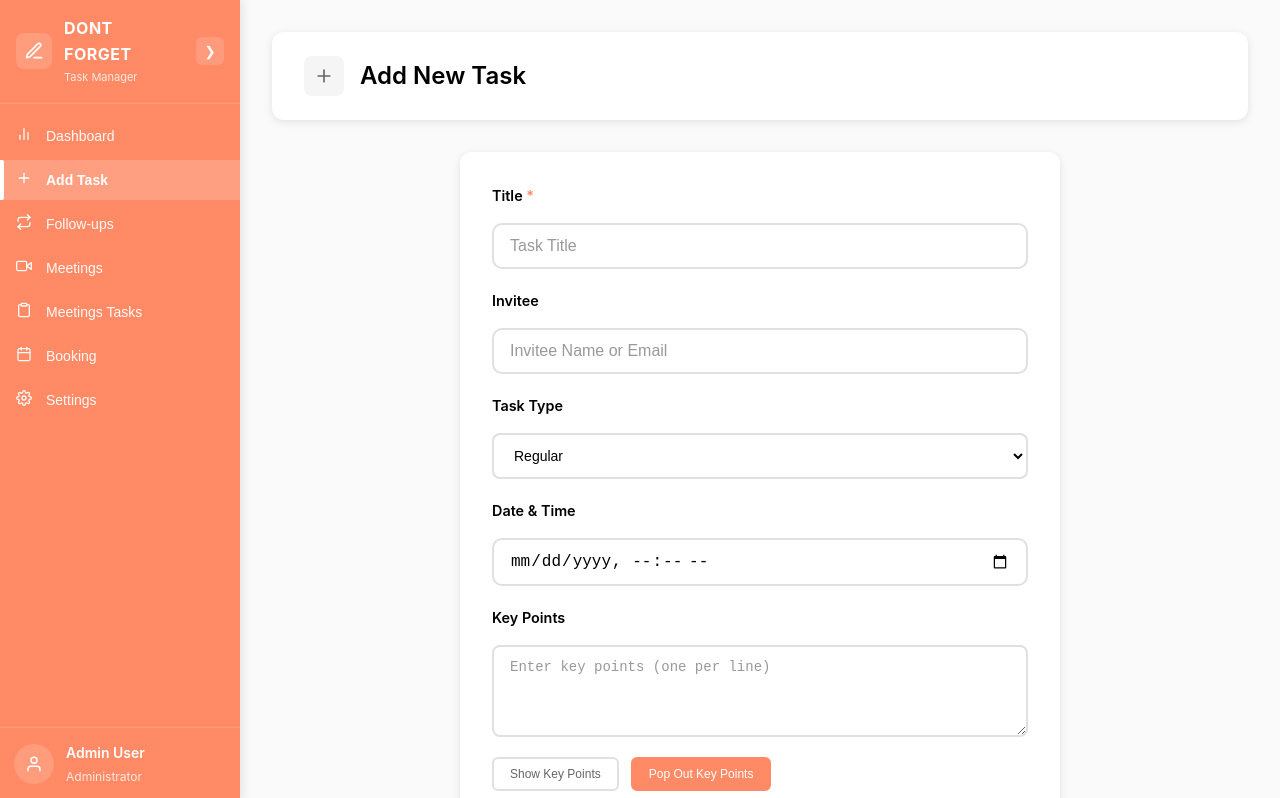
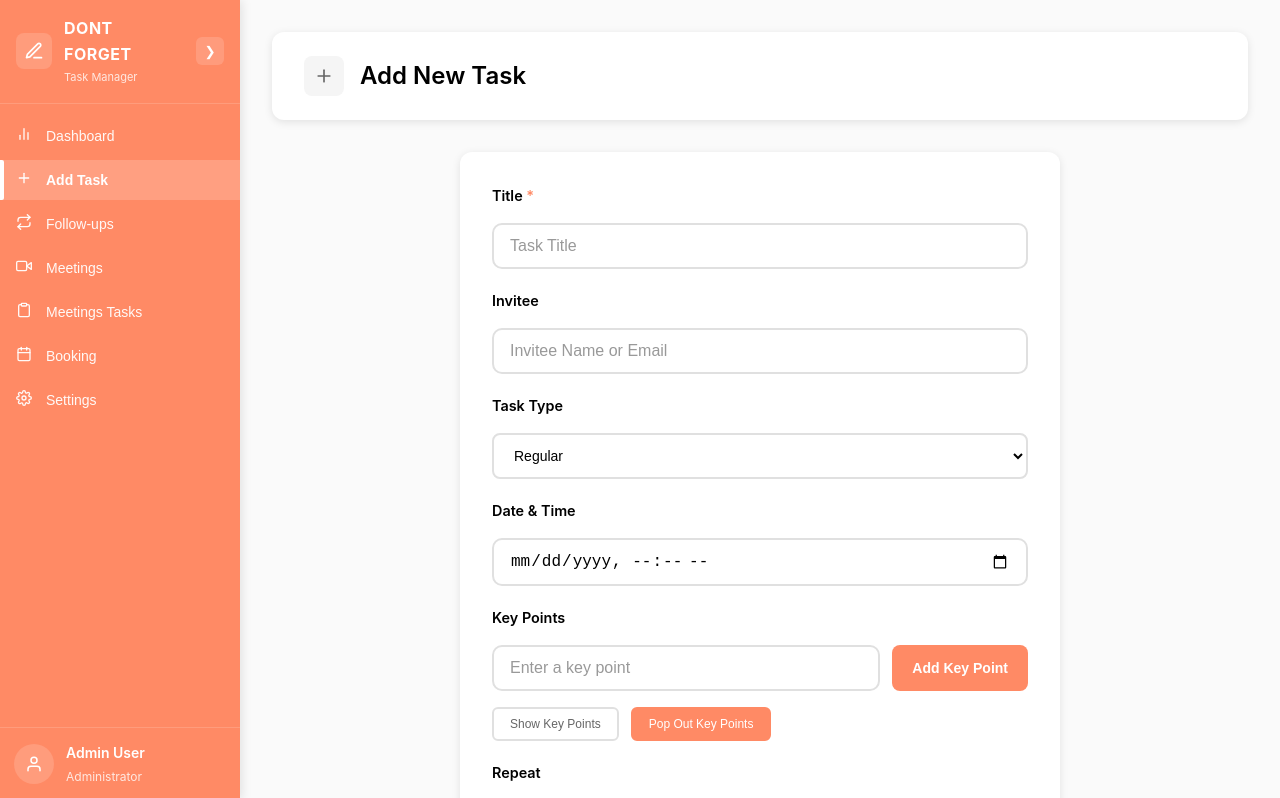
Before and after one commit to ZainManzoor2003/Dont-Forget-Tasks, a React (Vite) app in the folder client/: page /dashboard/add-task in a window 1280 px wide. Shown: the top 798 px of the page. Built offline with nearby package versions, Linux system fonts and the light colour scheme.

Commit message:
added bullet points

```diff
--- a/client/src/components/AddTask.css
+++ b/client/src/components/AddTask.css
@@ -111,6 +111,36 @@
 .key-points-container {
   position: relative;
 }
+
+.key-points-input-container {
+  display: flex;
+  gap: 12px;
+  margin-bottom: 16px;
+}
+
+.key-points-input-container .form-input {
+  flex: 1;
+}
+
+.add-key-point-btn {
+  background: var(--coral-orange);
+  color: white;
+  border: none;
+  padding: 12px 20px;
+  border-radius: 8px;
+  font-size: 14px;
+  font-weight: 600;
+  cursor: pointer;
+  transition: all 0.2s ease;
+  white-space: nowrap;
+}
+
+.add-key-point-btn:hover {
+  background: #e55a2b;
+  transform: translateY(-1px);
+  box-shadow: 0 4px 8px rgba(255, 112, 67, 0.3);
+}
+
 
 .key-points-actions {
   display: flex;
@@ -297,12 +327,14 @@
 
 .key-points-popup .panel-content {
   padding: 0;
+  text-align: left;
 }
 
 .key-points-list {
   list-style: none;
   padding: 10px;
   margin: 0;
+  text-align: left;
 }
 
 .key-points-list li {
@@ -459,4 +491,12 @@
   .key-points-actions {
     flex-direction: column;
   }
+
+  .key-points-input-container {
+    flex-direction: column;
+  }
+
+  .add-key-point-btn {
+    width: 100%;
+  }
 }
--- a/client/src/components/AddTask.jsx
+++ b/client/src/components/AddTask.jsx
@@ -22,6 +22,8 @@ const AddTask = () => {
 
   const [showKeyPointsPanel, setShowKeyPointsPanel] = useState(false);
   const [showKeyPointsPopup, setShowKeyPointsPopup] = useState(false);
+  const [keyPointsList, setKeyPointsList] = useState([]);
+  const [currentKeyPoint, setCurrentKeyPoint] = useState('');
 
 
   const handleChange = (e) => {
@@ -30,6 +32,24 @@ const AddTask = () => {
       ...prev,
       [name]: type === 'checkbox' ? checked : value
     }));
+  };
+
+  const handleAddKeyPoint = () => {
+    if (currentKeyPoint.trim()) {
+      setKeyPointsList(prev => [...prev, currentKeyPoint.trim()]);
+      setCurrentKeyPoint('');
+    }
+  };
+
+  const handleKeyPointInputChange = (e) => {
+    setCurrentKeyPoint(e.target.value);
+  };
+
+  const handleKeyPress = (e) => {
+    if (e.key === 'Enter') {
+      e.preventDefault();
+      handleAddKeyPoint();
+    }
   };
 
 
@@ -129,14 +149,23 @@ const AddTask = () => {
         <div className="form-group">
           <label className="form-label">Key Points</label>
           <div className="key-points-container">
-            <textarea
-              name="keyPoints"
-              value={formData.keyPoints}
-              onChange={handleChange}
-              className="form-textarea"
-              placeholder="Enter key points (one per line)"
-              rows="4"
-            />
+            <div className="key-points-input-container">
+              <input
+                type="text"
+                value={currentKeyPoint}
+                onChange={handleKeyPointInputChange}
+                onKeyPress={handleKeyPress}
+                className="form-input"
+                placeholder="Enter a key point"
+              />
+              <button
+                type="button"
+                className="add-key-point-btn"
+                onClick={handleAddKeyPoint}
+              >
+                Add Key Point
+              </button>
+            </div>
             <div className="key-points-actions">
               <button
                 type="button"
@@ -289,10 +318,10 @@ const AddTask = () => {
             </button>
           </div>
           <div className="panel-content">
-            {formData.keyPoints ? (
+            {keyPointsList.length > 0 ? (
               <ul className="key-points-list">
-                {formData.keyPoints.split('\n').filter(point => point.trim()).map((point, index) => (
-                  <li key={index}>• {point.trim()}</li>
+                {keyPointsList.map((point, index) => (
+                  <li key={index}>• {point}</li>
                 ))}
               </ul>
             ) : (
@@ -316,10 +345,10 @@ const AddTask = () => {
               <h3>Key Points</h3>
             </div>
             <div className="popup-content">
-              {formData.keyPoints ? (
+              {keyPointsList.length > 0 ? (
                 <ul className="key-points-list">
-                  {formData.keyPoints.split('\n').filter(point => point.trim()).map((point, index) => (
-                    <li key={index}>• {point.trim()}</li>
+                  {keyPointsList.map((point, index) => (
+                    <li key={index}>• {point}</li>
                   ))}
                 </ul>
               ) : (
```
